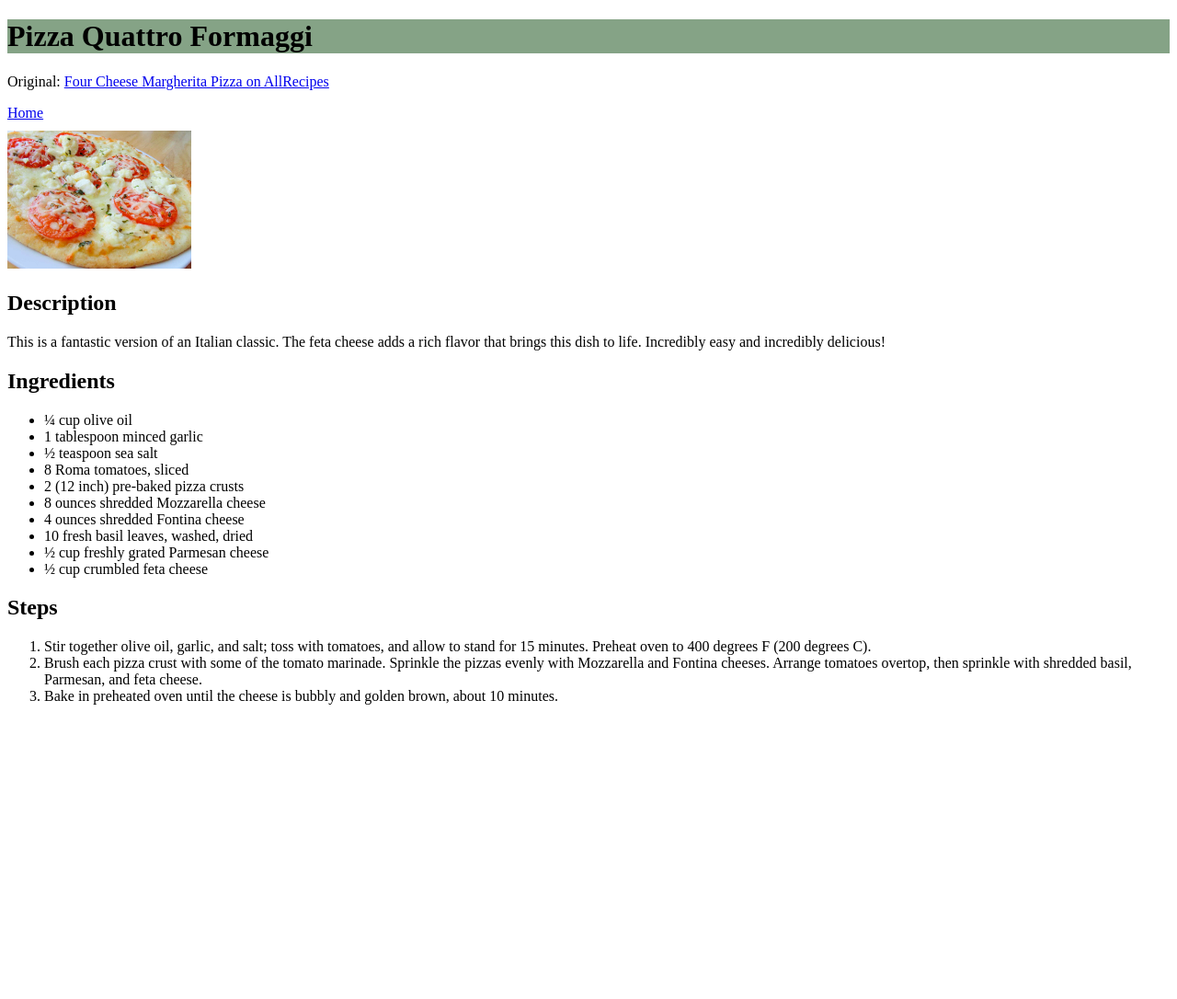
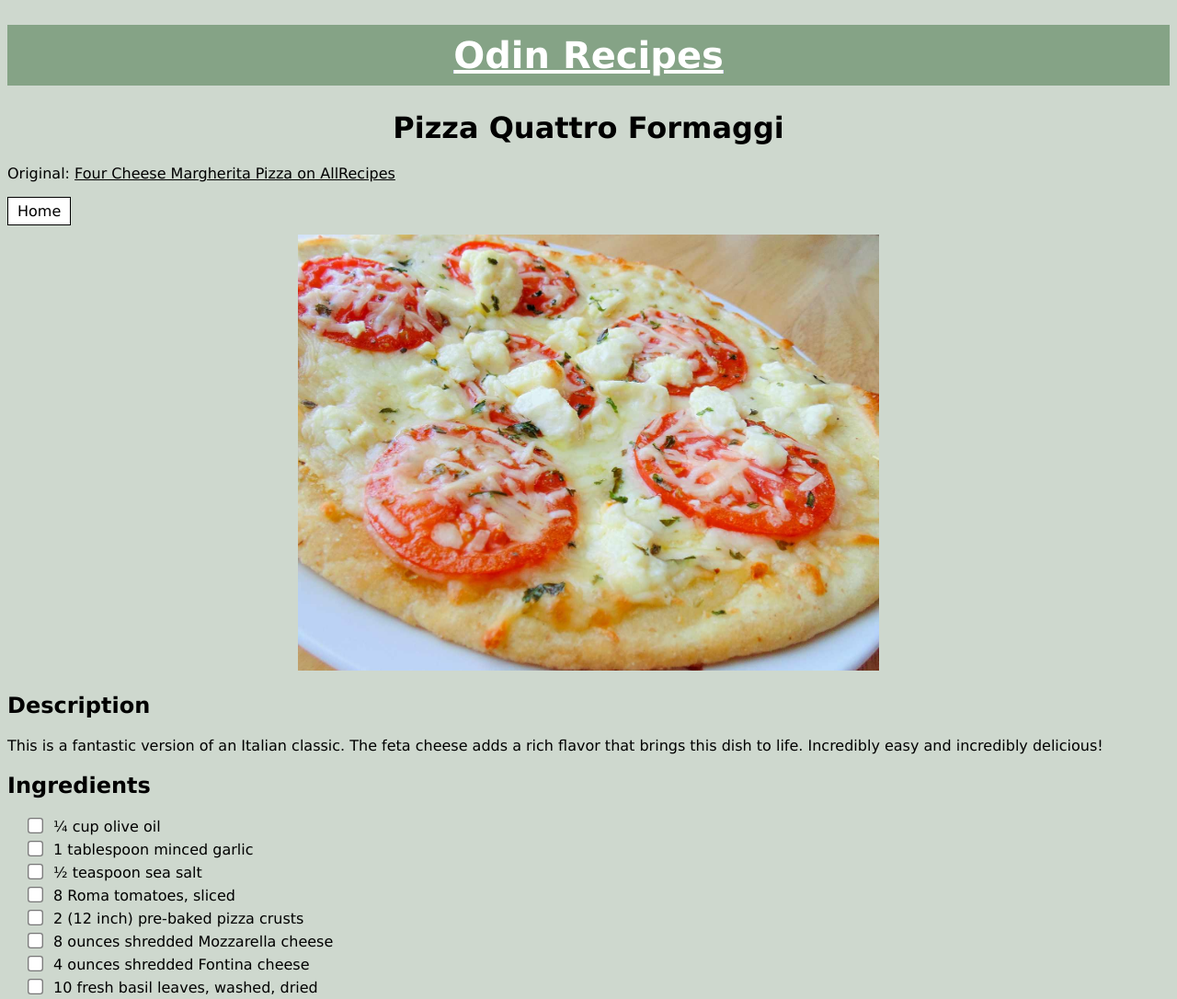
Before and after one commit to JK1905/odin_recipes, a plain HTML site: page recipes/pizza.html in a window 1280 px wide. Shown: the top 1086 px of the page at 92% size. Before the commit the page ends 800 px from the top, so only its background shows below. Drawn offline with Linux system fonts and the light colour scheme.

Commit message:
Sync all files

```diff
--- a/recipes/pizza.html
+++ b/recipes/pizza.html
@@ -7,37 +7,50 @@
   </head>
 
   <body>
-    <h1>Pizza Quattro Formaggi</h1>
-    <p>Original: <a href="https://www.allrecipes.com/recipe/133948/four-cheese-margherita-pizza/" target="_blank" rel="noopener noreferrer">
-    Four Cheese Margherita Pizza on AllRecipes</a></p>
+    <a href="../index.html" margin-bottom: 10px;Home>
+      <h1 class="page-heading">Odin Recipes</h1>
+    </a>
+
+    <h1 class="recipe-heading">Pizza Quattro Formaggi</h1>
+
+    <p class="original-link">Original: <a href="https://www.allrecipes.com/recipe/133948/four-cheese-margherita-pizza/" target="_blank" rel="noopener noreferrer">
+    Four Cheese Margherita Pizza on AllRecipes
+      </a>
+    </p>
+
     <div class="home-button">
-      <a href="../index.html" style="display: block; margin-bottom: 10px;">Home</a>
+      <a href="../index.html" margin-bottom: 10px;>Home</a>
     </div>
-    <img src="../img/pizza.jpg" height="150" alt="A yummy pizza">
+
+    <div class="image-box">
+      <img src="../img/pizza.jpg" height="150" alt="A yummy pizza">
+    </div>
 
     <h2>Description</h2>
+
     <p>This is a fantastic version of an Italian classic. The feta cheese adds a rich flavor that brings this dish to life. Incredibly easy and incredibly delicious!</p>
 
     <h2>Ingredients</h2>
-    <ul>
-      <li>¼ cup olive oil</li>
-      <li>1 tablespoon minced garlic</li>
-      <li>½ teaspoon sea salt</li>
-      <li>8 Roma tomatoes, sliced</li>
-      <li>2 (12 inch) pre-baked pizza crusts</li>
-      <li>8 ounces shredded Mozzarella cheese</li>
-      <li>4 ounces shredded Fontina cheese</li>
-      <li>10 fresh basil leaves, washed, dried</li>
-      <li>½ cup freshly grated Parmesan cheese</li>
-      <li>½ cup crumbled feta cheese</li>
+
+    <ul class="checkbox-list">
+      <li><label><input type="checkbox"> ¼ cup olive oil</li>
+      <li><label><input type="checkbox"> 1 tablespoon minced garlic</li>
+      <li><label><input type="checkbox"> ½ teaspoon sea salt</li>
+      <li><label><input type="checkbox"> 8 Roma tomatoes, sliced</li>
+      <li><label><input type="checkbox"> 2 (12 inch) pre-baked pizza crusts</li>
+      <li><label><input type="checkbox"> 8 ounces shredded Mozzarella cheese</li>
+      <li><label><input type="checkbox"> 4 ounces shredded Fontina cheese</li>
+      <li><label><input type="checkbox"> 10 fresh basil leaves, washed, dried</li>
+      <li><label><input type="checkbox"> ½ cup freshly grated Parmesan cheese</li>
+      <li><label><input type="checkbox"> ½ cup crumbled feta cheese</li>
     </ul>
 
     <h2>Steps</h2>
-    <ol>
+
+    <ol class="steps">
       <li>Stir together olive oil, garlic, and salt; toss with tomatoes, and allow to stand for 15 minutes. Preheat oven to 400 degrees F (200 degrees C).</li>
       <li>Brush each pizza crust with some of the tomato marinade. Sprinkle the pizzas evenly with Mozzarella and Fontina cheeses. Arrange tomatoes overtop, then sprinkle with shredded basil, Parmesan, and feta cheese.</li>
       <li>Bake in preheated oven until the cheese is bubbly and golden brown, about 10 minutes.</li>
-    </ul>
-
+    </ol>
 
   </body>
--- a/recipes/recipe_style.css
+++ b/recipes/recipe_style.css
@@ -1,12 +1,67 @@
-h1 {
-    background-color: rgb(133, 163, 134);
+body {
+    font-family: Verdana, Geneva, Tahoma, sans-serif;
+    background-color: rgb(206, 216, 206);
 }
 
-.home-button as{
-    display: inline;
+.page-heading {
+    font-size: 40px;
+    background-color: rgb(133, 163, 134);
+    color: white;
+    padding: 10px;
+    text-align: center;
+    text-decoration: underline;
+}
+
+h1 {
+    text-align: center;
+}
+
+.original-link a {
     color: black;
+}
+
+.home-button a {
+    display: inline-block;
+    color: black;
+    background: white;
     padding: 5px 10px;
     border: 1px solid black;
     text-decoration: none;
     box-sizing: border-box;
+    margin-bottom: 10px;
 }
+
+.home-button a:hover {
+  transform: scale(1.05);   /* subtle zoom effect */
+  box-shadow: 0 4px 8px rgba(0,0,0,0.2);
+}
+
+.image-box {
+  text-align: center; /* centers inline elements inside */
+}
+
+.image-box img {
+  display: inline-block; /* optional, ensures proper alignment */
+  max-width: 50%;       /* keeps image responsive */
+  height: auto;          /* maintain aspect ratio */
+}
+
+.checkbox-list {
+  list-style: none;   /* remove bullets */
+  padding: 0;
+}
+
+.checkbox-list li {
+  margin-bottom: 5px;
+  margin-left: 20px;
+}
+
+.checkbox-list input[type="checkbox"] {
+  transform: scale(1.3);      /* make them bigger */
+  margin-right: 8px;          /* space between box and text */
+  accent-color: rgb(71, 87, 72);
+}
+
+.steps li {
+    margin-bottom: 5px;
+}
--- a/style.css
+++ b/style.css
@@ -1,5 +1,6 @@
 body {
     font-family: Verdana, Geneva, Tahoma, sans-serif;
+    background-color: rgb(206, 216, 206);
 }
 
 h1 {
@@ -9,6 +10,36 @@ h1 {
     padding: 10px;
     text-align: center;
     text-decoration: underline;
+}
+
+.box-link {
+  display: block;          /* makes the link fill the entire li */
+  text-decoration: none;
+  color: black;
+}
+
+.image-box {
+  display: inline-block;
+  border: 1px solid black;
+  height: 220px;
+  width: 220px;
+  padding: 10px 10px;
+  margin: 5px;
+  text-align: center;
+  background-color: #f9f9f9;
+  border-radius: 10px;
+  vertical-align: top;
+}
+
+
+.image-box:hover {
+  transform: scale(1.05);   /* subtle zoom effect */
+  box-shadow: 0 4px 8px rgba(0,0,0,0.2);
+}
+
+.recipe-heading a:link {
+    padding: 5px;
+    text-decoration: none;
 }
 
 .recipe {
@@ -21,6 +52,7 @@ h1 {
     font-size: 24px;
     color: black;
     text-decoration: none;
+    display: inline;
 }
 
 .recipe-links a:visited{
```
Also changed, not shown: index.html (+25 -8 lines), recipes/lasagna.html (+44 -31 lines), recipes/mushroom_risotto.html (+35 -21 lines).
